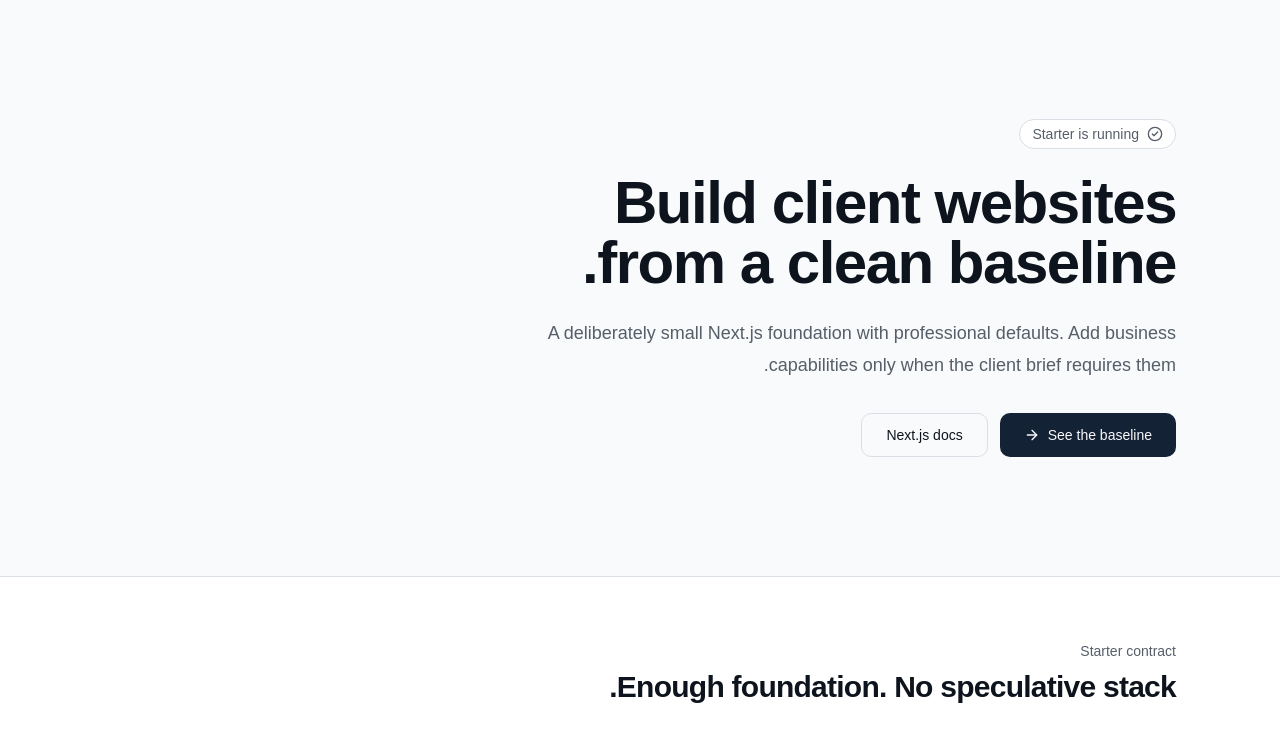
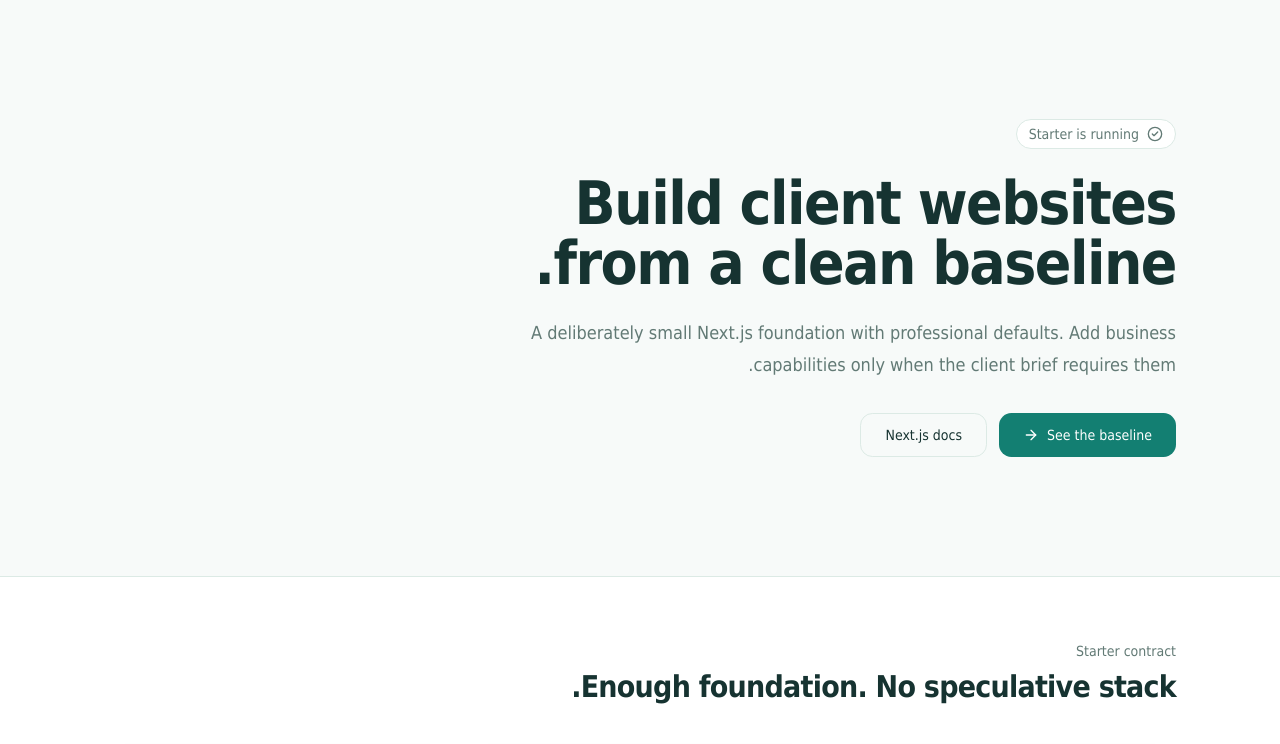
Before and after one commit to mrst10578/Vet-Site, a Next.js app: page / in a window 1280 px wide. Shown: the top 744 px of the page. Built offline with nearby package versions, Linux system fonts and the light colour scheme; no server answers.

Commit message:
feat(ui): build Persian PetCare landing and RTL foundation

```diff
--- a/src/app/globals.css
+++ b/src/app/globals.css
@@ -1,19 +1,19 @@
 @import "tailwindcss";
 
 :root {
-  --background: oklch(0.985 0.002 247);
-  --foreground: oklch(0.19 0.02 255);
-  --card: oklch(1 0 0);
-  --card-foreground: oklch(0.19 0.02 255);
-  --primary: oklch(0.25 0.04 255);
-  --primary-foreground: oklch(0.985 0.002 247);
-  --secondary: oklch(0.95 0.008 255);
-  --secondary-foreground: oklch(0.25 0.04 255);
-  --muted: oklch(0.95 0.008 255);
-  --muted-foreground: oklch(0.48 0.02 255);
-  --border: oklch(0.9 0.01 255);
-  --ring: oklch(0.58 0.12 255);
-  --radius: 0.75rem;
+  --background: #f7faf9;
+  --foreground: #163331;
+  --card: #ffffff;
+  --card-foreground: #163331;
+  --primary: #137f72;
+  --primary-foreground: #ffffff;
+  --secondary: #e9f5f1;
+  --secondary-foreground: #17695f;
+  --muted: #edf3f1;
+  --muted-foreground: #627a75;
+  --border: #dceae5;
+  --ring: #22a18f;
+  --radius: 0.9rem;
 }
 
 @theme inline {
@@ -32,25 +32,21 @@
   --radius-sm: calc(var(--radius) - 4px);
   --radius-md: calc(var(--radius) - 2px);
   --radius-lg: var(--radius);
-  --radius-xl: calc(var(--radius) + 4px);
+  --radius-xl: calc(var(--radius) + 6px);
 }
 
-* {
-  border-color: var(--border);
-}
-
-html {
-  scroll-behavior: smooth;
-}
-
+* { box-sizing: border-box; border-color: var(--border); }
+html { scroll-behavior: smooth; }
 body {
   min-height: 100vh;
   background: var(--background);
   color: var(--foreground);
-  font-family:
-    Arial, Helvetica, ui-sans-serif, system-ui, -apple-system, sans-serif;
+  font-family: "Mikhak", "Vazirmatn", Tahoma, sans-serif;
 }
-
-::selection {
-  background: color-mix(in oklab, var(--primary) 18%, transparent);
+button, input, select, textarea { font: inherit; }
+:focus-visible { outline: 2px solid var(--ring); outline-offset: 3px; }
+::selection { background: #b9eade; }
+.bg-soft-grid {
+  background-image: radial-gradient(#badbd1 0.6px, transparent 0.6px);
+  background-size: 18px 18px;
 }
```
